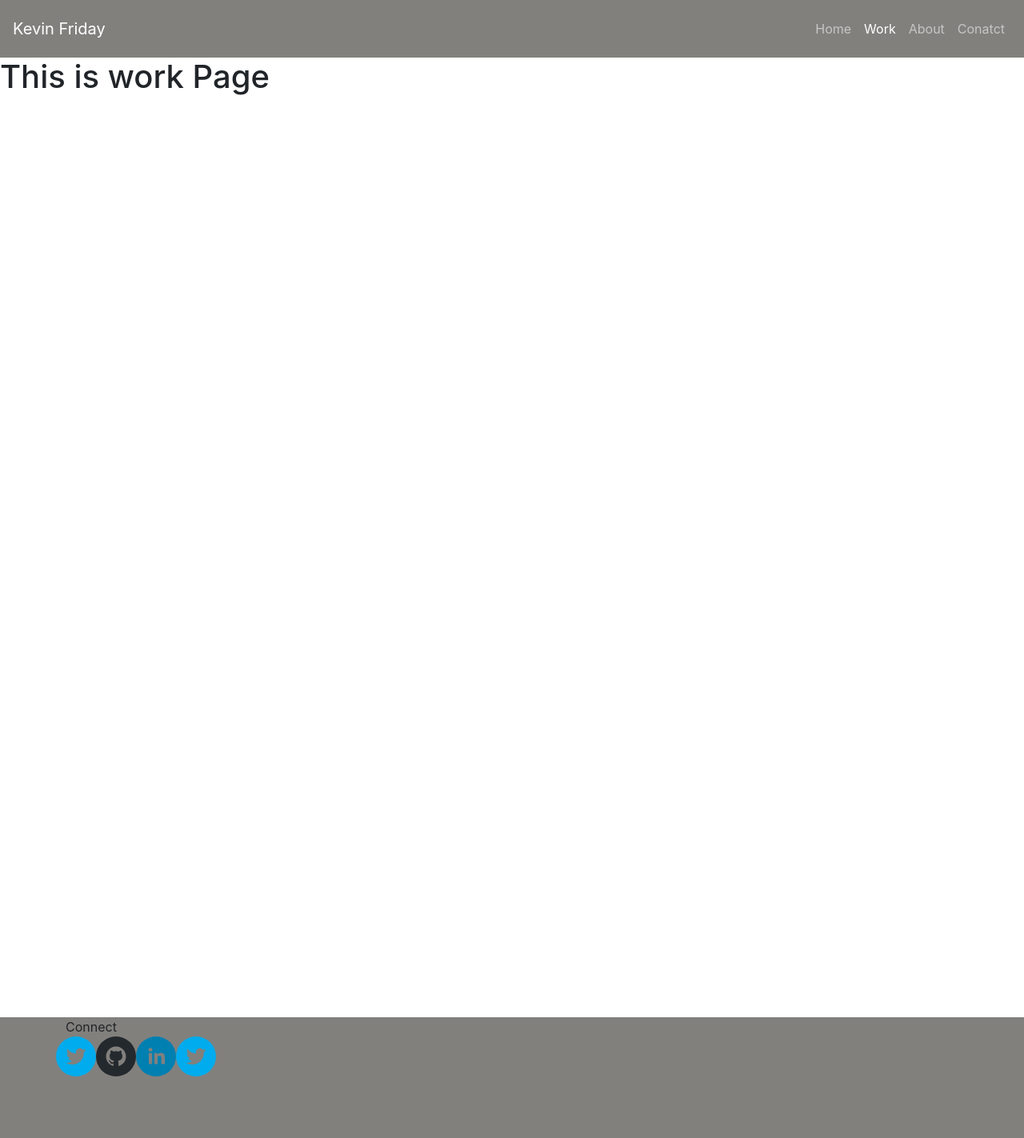
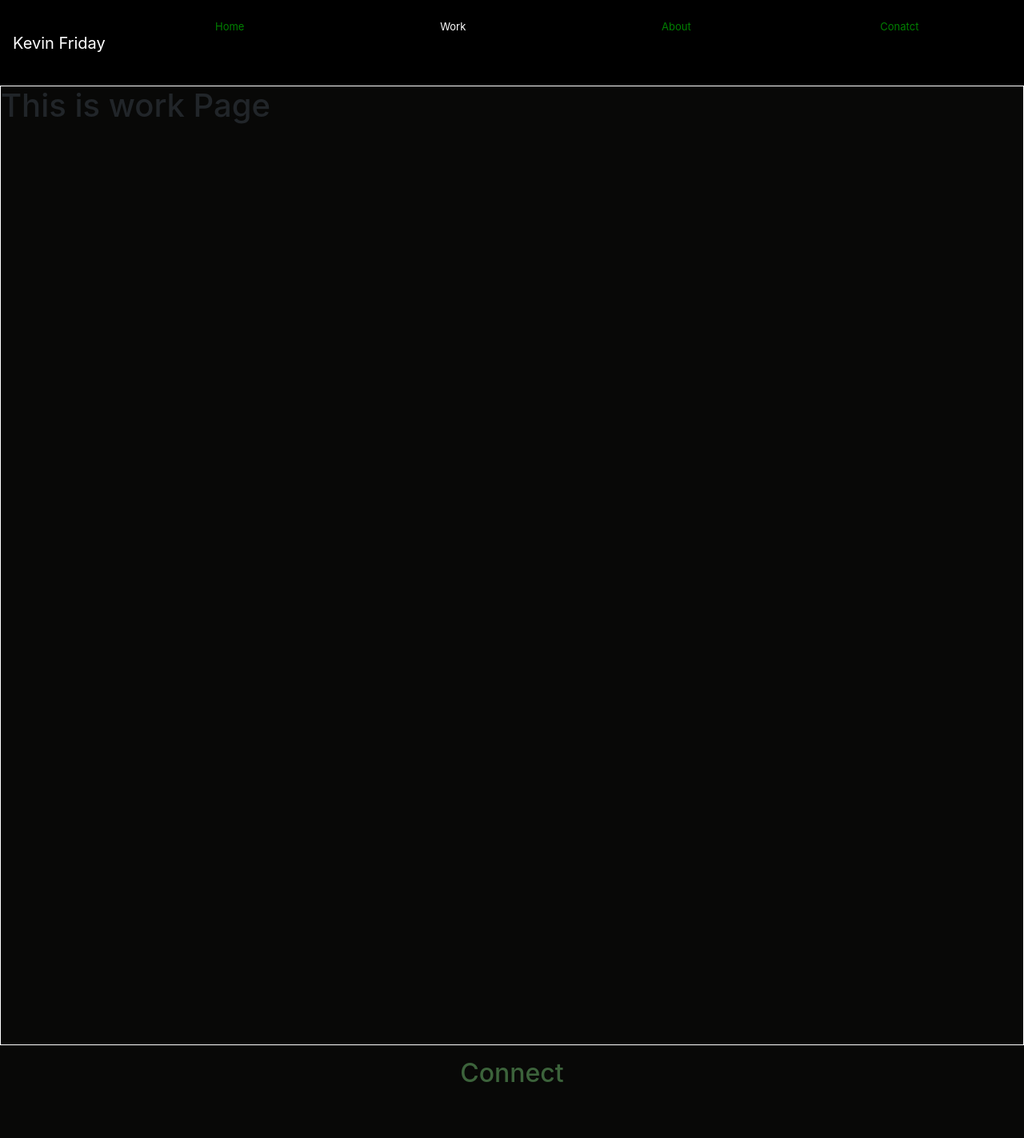
Before and after one commit to drkevinfriday/Portfolio_Full_Design, a React (Create React App) app: page /work in a window 1280 px wide. Shown: the top 1423 px of the page at 80% size. Before the commit the page ends 1346 px from the top, so only its background shows below. Built offline with nearby package versions, Linux system fonts and the light colour scheme.

Commit message:
display work

```diff
--- a/src/components/footer.js
+++ b/src/components/footer.js
@@ -9,14 +9,14 @@ import { SocialIcon } from 'react-social-icons';
   return (
     <Container>
         <Col>
-            <header>Connect</header>
+            <h2 className='footer-title d-flex justify-content-center m-auto p-3 '>Connect</h2>
         </Col>
 
-        <Row>
-            <SocialIcon url="https://twitter.com/" />
-            <SocialIcon url="https://github.com/drkevinfriday" />
-            <SocialIcon url="https://www.linkedin.com/in/kevin-friday-a898026b/" />
-            <SocialIcon url="https://twitter.com/" />
+        <Row className='social-box d-flex justify-content-around m-4 p-4'>
+            <SocialIcon className='social-link' style={{opacity:.25}}bgColor='white' url="https://twitter.com/" />
+            <SocialIcon className='social-link w3-tiny'style={{opacity:.25}} bgColor='white' url="https://github.com/drkevinfriday" />
+            <SocialIcon className='social-link' style={{opacity:.25}}  bgColor='white' url="https://www.linkedin.com/in/kevin-friday-a898026b/" />
+            <SocialIcon className='social-link' bgColor='white' style={{opacity:.25}} url="https://twitter.com/" />
         </Row>
 
 
--- a/src/components/header.js
+++ b/src/components/header.js
@@ -8,26 +8,26 @@ import {LinkContainer} from 'react-router-bootstrap'
 function header() {
   return (
     <Navbar
-     expand="lg" className='navbar  navbar-dark p-3 '>
+     expand="lg" bg='black' className='navbar  navbar-dark p-3 '>
         <LinkContainer to="/">
         <Navbar.Brand>
                 Kevin Friday
         </Navbar.Brand>
       </LinkContainer >
-      <Navbar.Toggle aria-controls="basic-navbar-nav" />
-        <Navbar.Collapse className=' nav-box d-flex justify-content-end'>
-            <Nav className='nav-links'>
+      <Navbar.Toggle  aria-controls="basic-navbar-nav" />
+        <Navbar.Collapse  className=' d-flex justify-content-end'>
+            <Nav gap={2}  title='Menu' className='nav-links col'>
               <LinkContainer to="/home">
-                <Nav.Link>Home</Nav.Link>
+                <Nav.Link className='link-box'>Home</Nav.Link>
               </LinkContainer>
               <LinkContainer to="/work">
-                <Nav.Link>Work</Nav.Link>
+                <Nav.Link className='link-box'>Work</Nav.Link>
               </LinkContainer>
               <LinkContainer to="/about">
-                <Nav.Link>About</Nav.Link>
+                <Nav.Link className='link-box'>About</Nav.Link>
               </LinkContainer>
               <LinkContainer to="/contact">
-                <Nav.Link>Conatct</Nav.Link>
+                <Nav.Link className='link-box'>Conatct</Nav.Link>
               </LinkContainer>
             </Nav>
       </Navbar.Collapse>
--- a/src/index.css
+++ b/src/index.css
@@ -5,17 +5,48 @@ body {
       sans-serif;
     -webkit-font-smoothing: antialiased;
     -moz-osx-font-smoothing: grayscale;
-    background-color: rgb(130, 128, 125);
+    background-color:rgb(8, 8, 7)
+  }
+  .footer-title{
+    color: rgb(60, 99, 59)
+  }
+  .link-box{
+    border-radius: 50%;
+
+    color:green;
+    text-align: center;
+    font-size: small;
+    margin: auto;
+    border-radius: 50%;
+    width: 75px;
+    height: 75px;
+
+
   }
 
+  .nav-links{
+    display: flexb;
 
+
+  }
   .nav-box{
+
   }
 
-
+  .navbar-nav{
+    flex-direction: row;
+  }
   section {
     width: 100%;
     height: 1200px;
-    background-color: white;
+
     display: flex;
+    border: 1pt white solid;
   }
+  social-box{
+    opacity: .25;
+
+  }
+  social-link{
+    opacity: .25;
+  }
```
